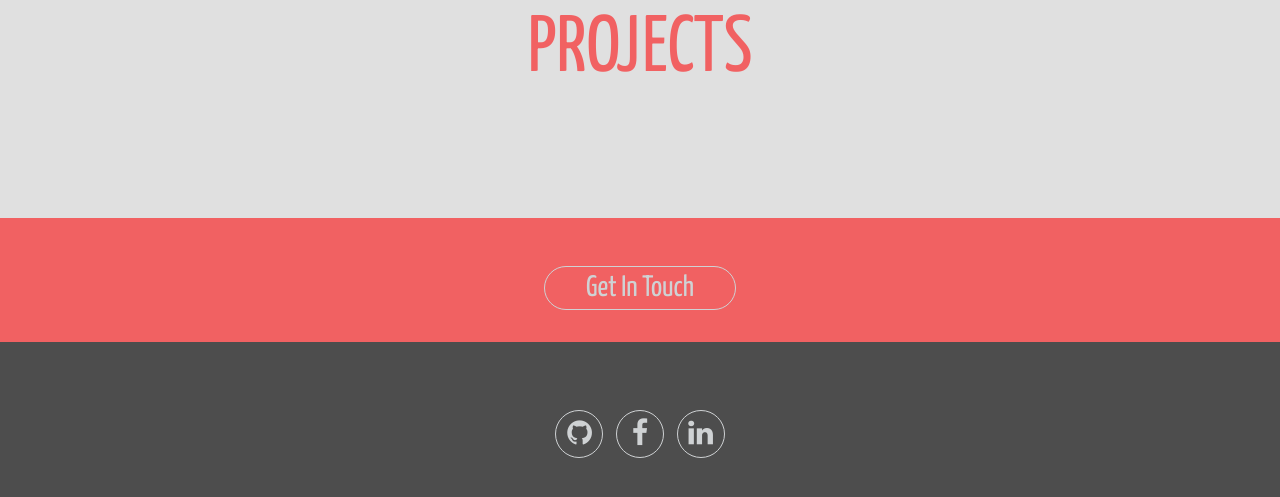
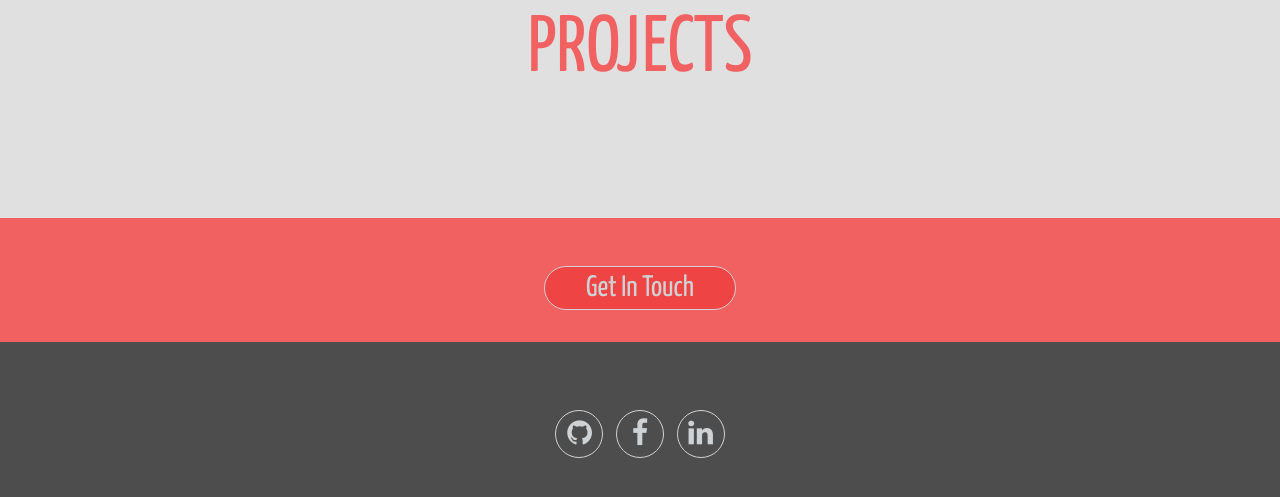
Before and after one commit to ASouth03/Portfolio, a plain HTML site: page index.html in a window 1280 px wide. In both pictures the pointer is over the button "Get In Touch". Shown: the part 2385-2882 px from the top of the page. Drawn offline with Linux system fonts and the light colour scheme; a web font is replaced by a local one.

Commit message:
Initial commit

```diff
--- a/PortfolioCSS/PortfolioProject.css
+++ b/PortfolioCSS/PortfolioProject.css
@@ -279,10 +279,16 @@ p {
     margin-top: 1rem;
 }
 
+.top-footer-button:hover {
+    background-color: #ee4444;
+    cursor: pointer;
+}
+
 .btn {
     text-decoration: none;
     color: #cfd2d4;
 }
+
 
 /* START OF FOOTERS */
 
```
